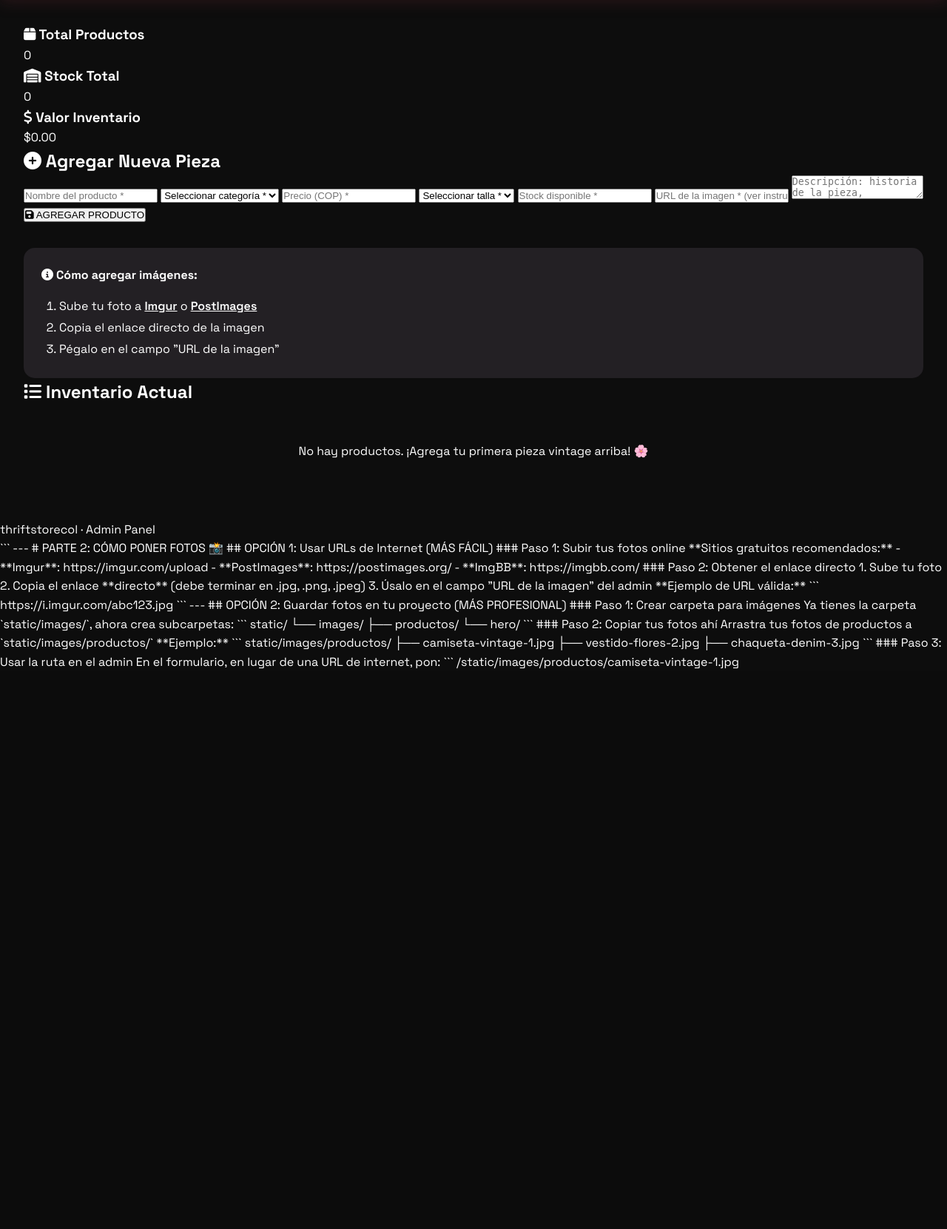
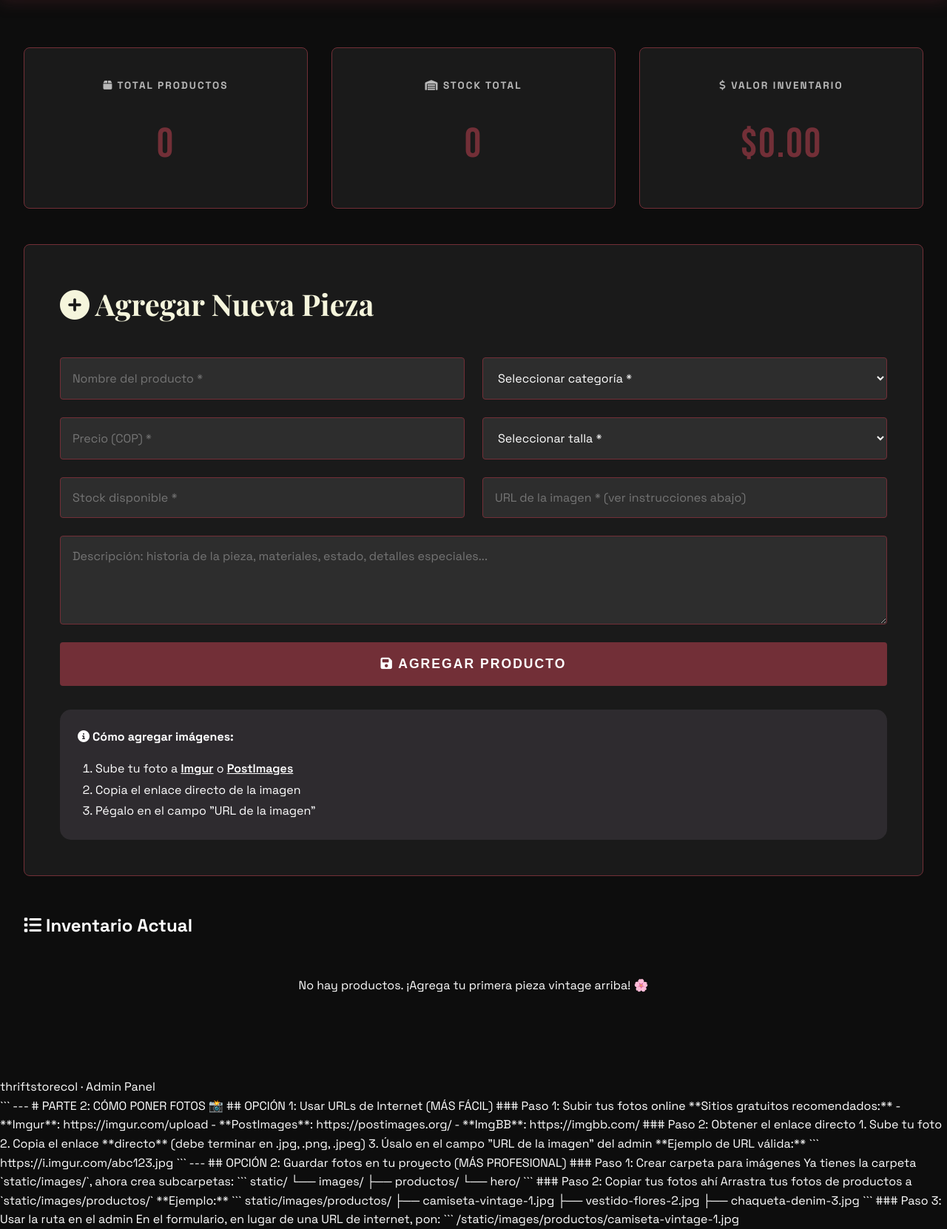
Before and after one commit to raesttleten/tienda-ropa-upcycling, a FastAPI app: page /admin in a window 1280 px wide. Shown: the part 85-1746 px from the top of the page at 74% size. Before the commit the page ends 989 px from the top, so only its background shows below. Run offline with FastAPI, Linux system fonts and the light colour scheme; data that the repository does not hold is empty.

Commit message:
panel del adminnn puesto

```diff
--- a/static/css/style.css
+++ b/static/css/style.css
@@ -479,3 +479,114 @@ main {
     margin-bottom: 3rem;
     font-weight: 700;
 }
+.admin-container {
+    max-width: 1600px;
+    margin: 2rem auto;
+    padding: 2rem;
+}
+
+.admin-stats {
+    display: grid;
+    grid-template-columns: repeat(auto-fit, minmax(280px, 1fr));
+    gap: 2rem;
+    margin-bottom: 3rem;
+}
+
+.stat-card {
+    background: var(--dark-gray);
+    border: 1px solid var(--wine);
+    border-radius: 8px;
+    padding: 2.5rem;
+    text-align: center;
+    transition: all 0.3s ease;
+}
+
+.stat-card:hover {
+    transform: translateY(-5px);
+    box-shadow: 0 10px 30px rgba(114, 47, 55, 0.3);
+}
+
+.stat-card h3 {
+    color: var(--light-gray);
+    font-size: 0.85rem;
+    text-transform: uppercase;
+    letter-spacing: 2px;
+    margin-bottom: 1.5rem;
+}
+
+.stat-card .numero {
+    font-family: 'Bebas Neue', cursive;
+    font-size: 3.5rem;
+    color: var(--wine);
+    letter-spacing: 2px;
+}
+
+.agregar-producto {
+    background: var(--dark-gray);
+    border: 1px solid var(--wine);
+    padding: 3rem;
+    border-radius: 8px;
+    margin-bottom: 3rem;
+}
+
+.agregar-producto h2 {
+    font-family: 'Playfair Display', serif;
+    font-size: 2.5rem;
+    color: var(--cream);
+    margin-bottom: 2.5rem;
+    font-weight: 700;
+}
+
+.agregar-producto form {
+    display: grid;
+    grid-template-columns: 1fr 1fr;
+    gap: 1.5rem;
+}
+
+.agregar-producto input,
+.agregar-producto textarea,
+.agregar-producto select {
+    background: var(--medium-gray);
+    border: 1px solid var(--wine);
+    color: var(--white);
+    padding: 1rem;
+    border-radius: 4px;
+    font-size: 1rem;
+    font-family: 'Space Grotesk', sans-serif;
+    transition: all 0.3s ease;
+}
+
+.agregar-producto input:focus,
+.agregar-producto textarea:focus,
+.agregar-producto select:focus {
+    outline: none;
+    border-color: var(--light-wine);
+    box-shadow: 0 0 15px rgba(114, 47, 55, 0.3);
+}
+
+.agregar-producto textarea {
+    grid-column: 1 / -1;
+    min-height: 120px;
+    resize: vertical;
+}
+
+.agregar-producto button {
+    grid-column: 1 / -1;
+    background: var(--wine);
+    color: var(--white);
+    border: none;
+    padding: 1.2rem;
+    border-radius: 4px;
+    font-size: 1.1rem;
+    font-weight: 700;
+    text-transform: uppercase;
+    letter-spacing: 2px;
+    cursor: pointer;
+    transition: all 0.3s ease;
+}
+
+.agregar-producto button:hover {
+    background: var(--dark-wine);
+    transform: translateY(-2px);
+    box-shadow: 0 8px 25px rgba(114, 47, 55, 0.4);
+}
```
